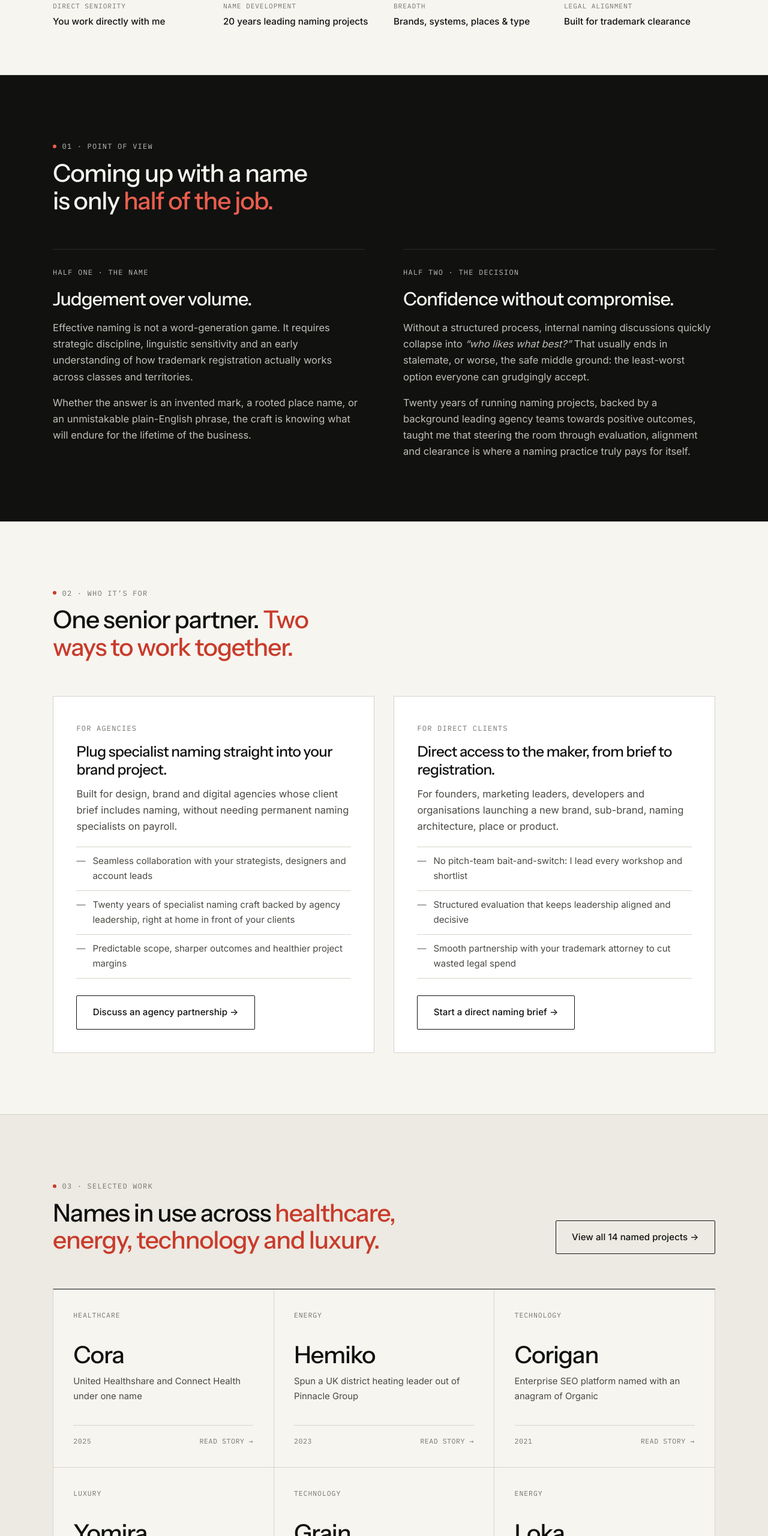
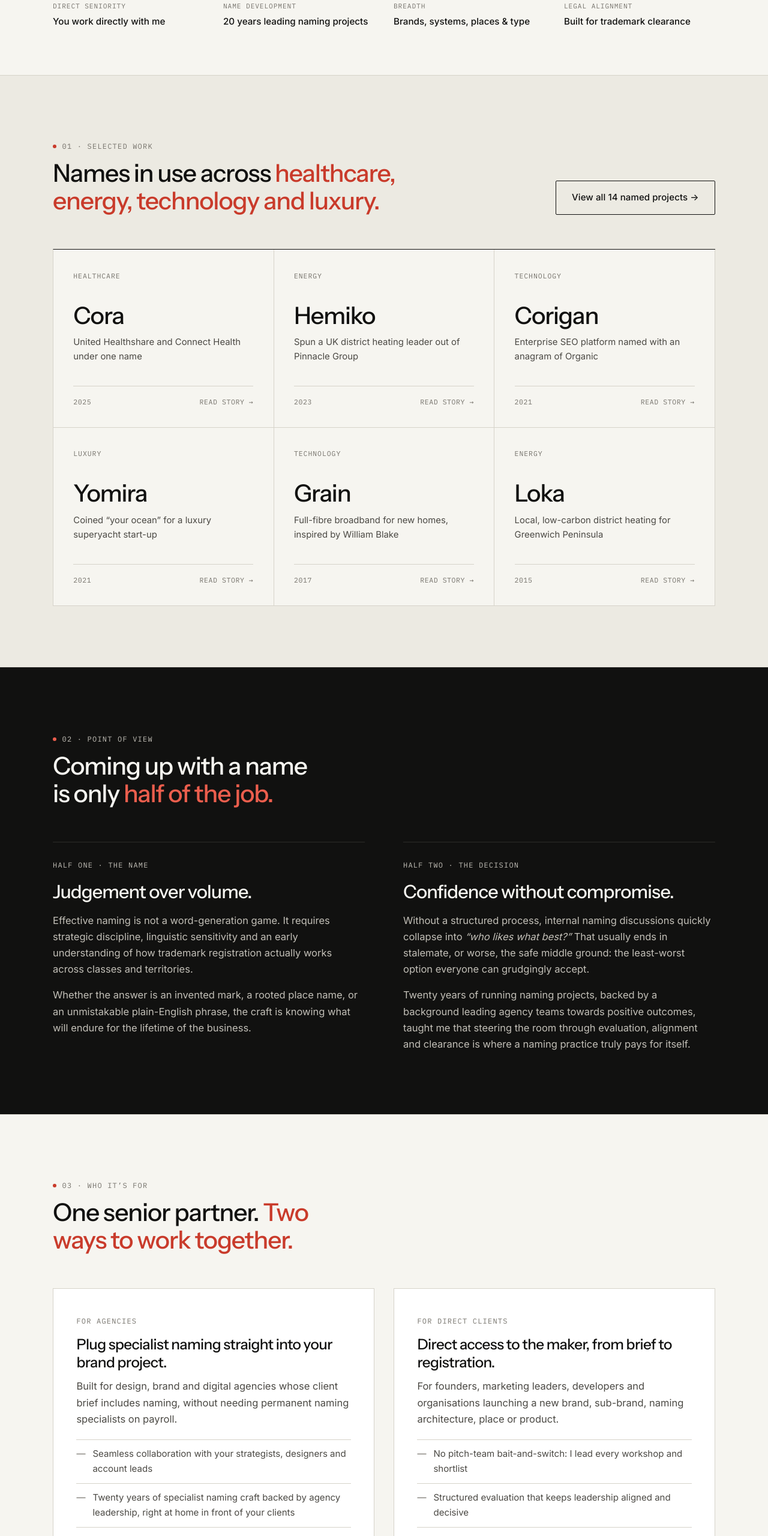
Before and after one commit to Spatch27/timburley.com, a plain HTML site: page public/index.html in a window 1280 px wide. Shown: the part 840-3400 px from the top of the page at 60% size. Drawn offline with Linux system fonts and the light colour scheme.

Commit message:
Promote Selected Work to section 01 and Testimonials to section 04 on homepage

```diff
--- a/public/index.html
+++ b/public/index.html
@@ -95,12 +95,31 @@
       </div>
     </section>
 
+    <!-- Selected Work -->
+    <section class="section section--stone">
+      <div class="container">
+        <div class="section-head section-head--cta reveal">
+          <div>
+            <span class="eyebrow section-head__eyebrow">01 · Selected Work</span>
+            <h2 class="h-section">Names in use across <em>healthcare, energy, technology and luxury.</em></h2>
+          </div>
+          <div>
+            <a href="/work" class="btn btn--secondary">View all 14 named projects →</a>
+          </div>
+        </div>
+
+        <div class="specimen-grid reveal" id="featured-specimens" aria-label="Featured naming specimens">
+          <!-- Populated dynamically from TB_DATA -->
+        </div>
+      </div>
+    </section>
+
     <!-- The Two Halves (Dark Editorial Manifesto) -->
     <section class="section section-dark">
       <div class="container">
         <div class="section-head reveal">
           <div>
-            <span class="eyebrow section-head__eyebrow">01 · Point of View</span>
+            <span class="eyebrow section-head__eyebrow">02 · Point of View</span>
             <h2 class="h-section">Coming up with a name is only <em>half of the job.</em></h2>
           </div>
         </div>
@@ -136,7 +155,7 @@
       <div class="container">
         <div class="section-head reveal">
           <div>
-            <span class="eyebrow section-head__eyebrow">02 · Who It’s For</span>
+            <span class="eyebrow section-head__eyebrow">03 · Who It’s For</span>
             <h2 class="h-section">One senior partner. <em>Two ways to work together.</em></h2>
           </div>
         </div>
@@ -181,31 +200,28 @@
       </div>
     </section>
 
-    <!-- Selected Work -->
-    <section class="section section--stone">
+    <!-- Testimonials -->
+    <section class="section section--stone" id="testimonials">
       <div class="container">
-        <div class="section-head section-head--cta reveal">
+        <div class="section-head reveal">
           <div>
-            <span class="eyebrow section-head__eyebrow">03 · Selected Work</span>
-            <h2 class="h-section">Names in use across <em>healthcare, energy, technology and luxury.</em></h2>
-          </div>
-          <div>
-            <a href="/work" class="btn btn--secondary">View all 14 named projects →</a>
+            <span class="eyebrow section-head__eyebrow">04 · Client &amp; Agency Perspectives</span>
+            <h2 class="h-section">How the process feels <em>from the other side of the table.</em></h2>
           </div>
         </div>
 
-        <div class="specimen-grid reveal" id="featured-specimens" aria-label="Featured naming specimens">
-          <!-- Populated dynamically from TB_DATA -->
+        <div class="testimonials-grid reveal" id="testimonials-grid" aria-label="Client and partner testimonials">
+          <!-- Populated dynamically from TB_DATA.testimonials -->
         </div>
       </div>
     </section>
 
-    <!-- Three Ingredients -->
+    <!-- Three Ingredients + Project Funnel -->
     <section class="section">
       <div class="container">
         <div class="section-head reveal">
           <div>
-            <span class="eyebrow section-head__eyebrow">04 · The Model</span>
+            <span class="eyebrow section-head__eyebrow">05 · The Model</span>
             <h2 class="h-section">Three ingredients for a name that <em>actually gets chosen.</em></h2>
           </div>
         </div>
@@ -279,7 +295,7 @@
       <div class="container">
         <div class="section-head reveal">
           <div>
-            <span class="eyebrow section-head__eyebrow">05 · Clear Boundaries</span>
+            <span class="eyebrow section-head__eyebrow">06 · Clear Boundaries</span>
             <h2 class="h-section">Four things this practice <em>doesn’t do.</em></h2>
           </div>
         </div>
@@ -302,22 +318,6 @@
             <span>Just clear strategic criteria, disciplined territories, rigorously edited shortlists and straight-talking guidance through the decision.</span>
           </li>
         </ul>
-      </div>
-    </section>
-
-    <!-- Testimonials -->
-    <section class="section section--stone" id="testimonials">
-      <div class="container">
-        <div class="section-head reveal">
-          <div>
-            <span class="eyebrow section-head__eyebrow">06 · Client &amp; Agency Perspectives</span>
-            <h2 class="h-section">How the process feels <em>from the other side of the table.</em></h2>
-          </div>
-        </div>
-
-        <div class="testimonials-grid reveal" id="testimonials-grid" aria-label="Client and partner testimonials">
-          <!-- Populated dynamically from TB_DATA.testimonials -->
-        </div>
       </div>
     </section>
 
```
